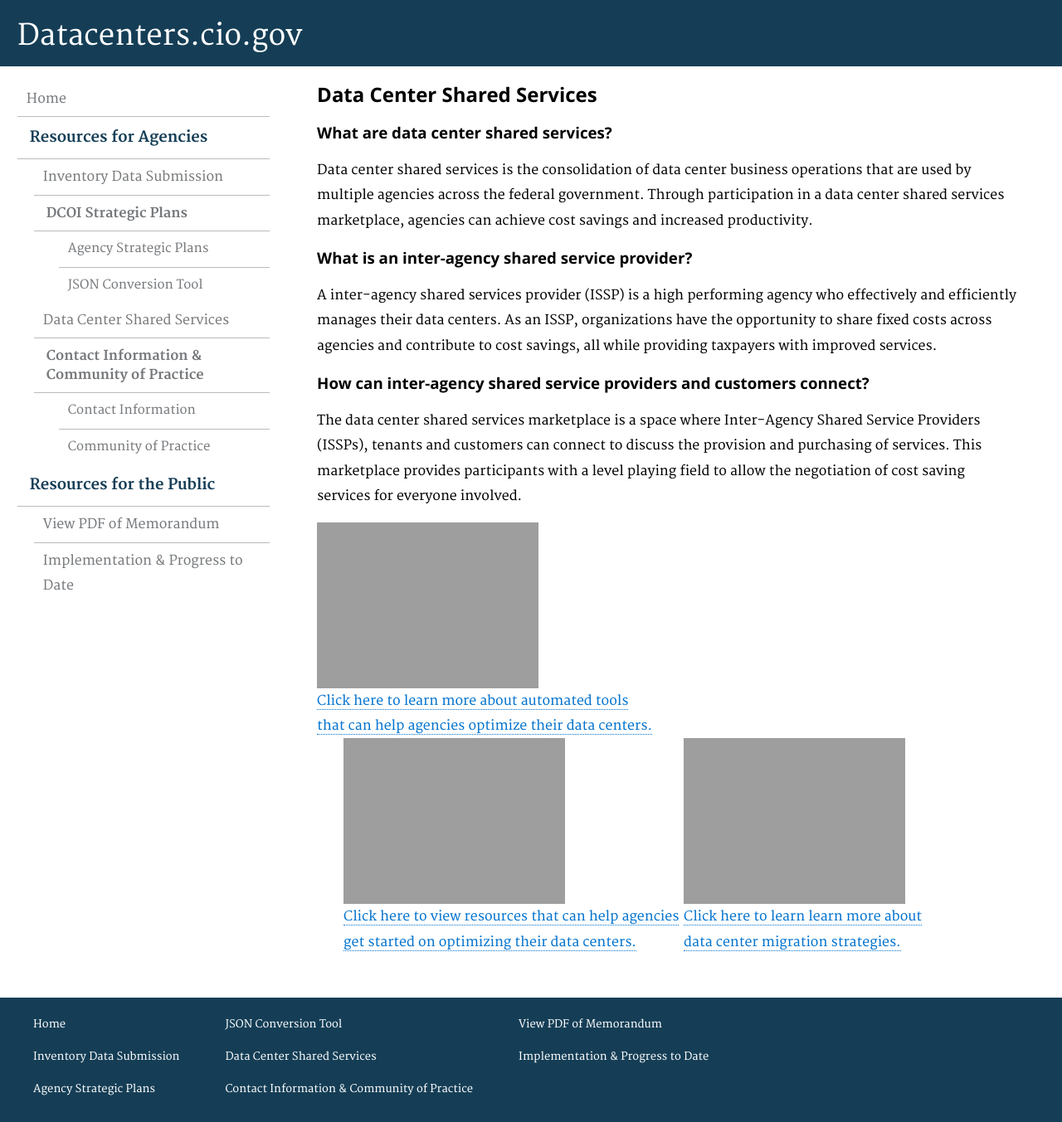
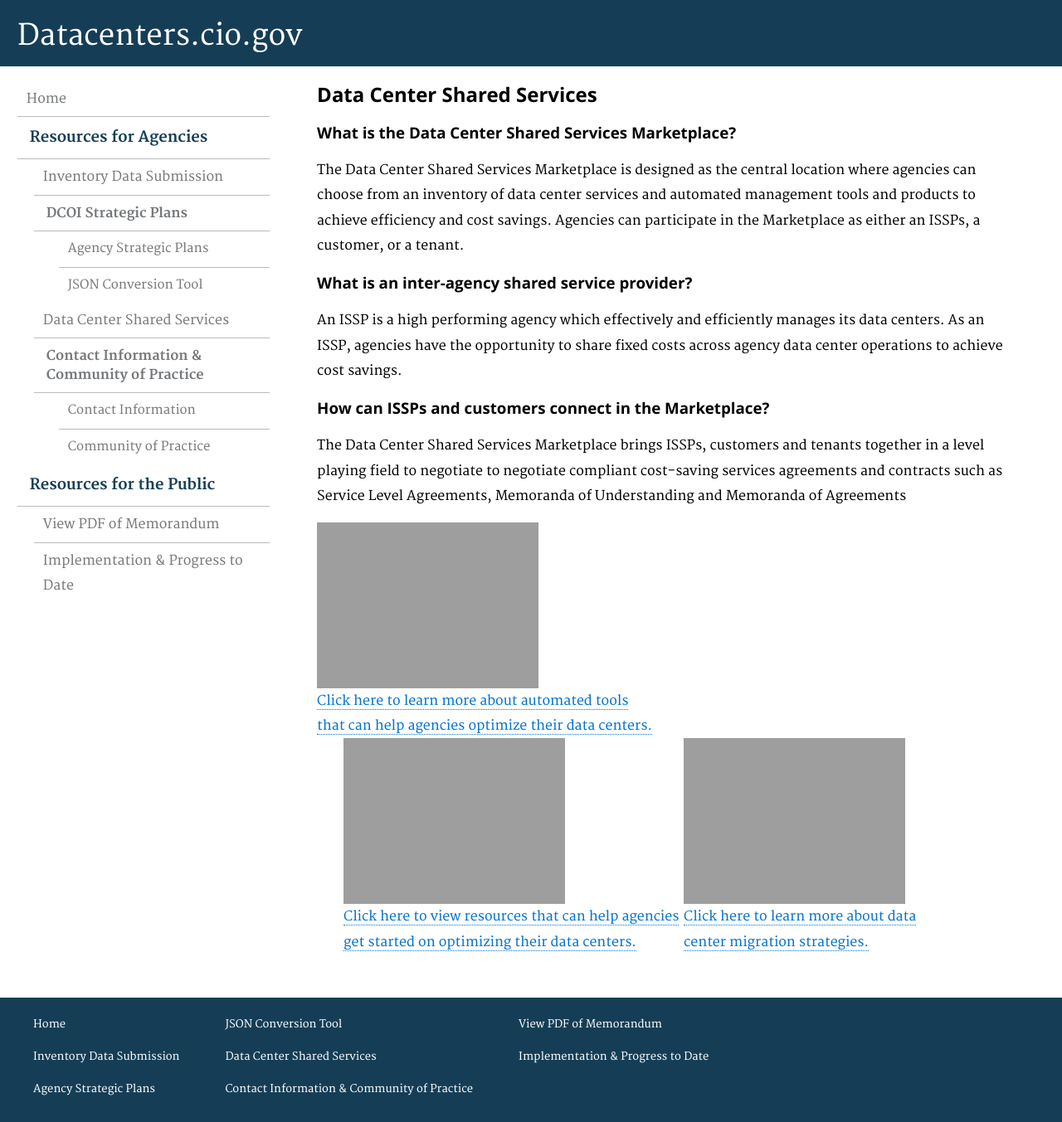
Before and after one commit to ydave-reisys/datacenters, a Jekyll site: the page built from pages/datacenter-shared-services.html, in a window 1280 px wide and 1353 px high. Shown: the whole window at 83% size. Built offline with Jekyll 4.4.1, drawn with Linux system fonts in a browser that asks for light colours; nearby versions of some CDN libraries; Markdown is read by kramdown in place of the engine named in the settings.

Commit message:
Datacenter shared services page edits

```diff
--- a/pages/datacenter-shared-services.html
+++ b/pages/datacenter-shared-services.html
@@ -7,17 +7,17 @@ description: "Ordering Shared Services"
 
 <h2 id="datacenter-shared-services">Data Center Shared Services</h2>
 
-<h3>What are data center shared services?</h3>
+<h3>What is the Data Center Shared Services Marketplace?</h3>
 
-<p>Data center shared services is the consolidation of data center business operations that are used by multiple agencies across the federal government. Through participation in a data center shared services marketplace, agencies can achieve cost savings and increased productivity.</p>
+<p>The Data Center Shared Services Marketplace is designed as the central location where agencies can choose from an inventory of data center services and automated management tools and products to achieve efficiency and cost savings. Agencies can participate in the Marketplace as either an ISSPs, a customer, or a tenant.</p>
 
 <h3>What is an inter-agency shared service provider?</h3>
 
-<p>A inter-agency shared services provider (ISSP) is a high performing agency who effectively and efficiently manages their data centers. As an ISSP, organizations have the opportunity to share fixed costs across agencies and contribute to cost savings, all while providing taxpayers with improved services.</p>
+<p>An ISSP is a high performing agency which effectively and efficiently manages its data centers. As an ISSP, agencies have the opportunity to share fixed costs across agency data center operations to achieve cost savings.</p>
 
-<h3>How can inter-agency shared service providers and customers connect?</h3>
+<h3>How can ISSPs and customers connect in the Marketplace?</h3>
 
-<p>The data center shared services marketplace is a space where Inter-Agency Shared Service Providers (ISSPs), tenants and customers can connect to discuss the provision and purchasing of services. This marketplace provides participants with a level playing field to allow the negotiation of cost saving services for everyone involved.</p>
+<p>The Data Center Shared Services Marketplace brings ISSPs, customers and tenants together in a level playing field to negotiate to negotiate compliant cost-saving services agreements and contracts such as Service Level Agreements, Memoranda of Understanding and Memoranda of Agreements</p>
 
 <div class="inter-agency" style="width:410px">
     <img src="{{ site.baseurl }}/assets/images/tools1.png" class="inter-agency-img">
@@ -31,5 +31,5 @@ description: "Ordering Shared Services"
 
 <div class="inter-agency" style="width:301px">
     <img src="{{ site.baseurl }}/assets/images/migration1.png" class="inter-agency-img">
-    <a>Click here to learn learn more about data center migration strategies.</a>
+    <a>Click here to learn more about data center migration strategies.</a>
 </div>
```
